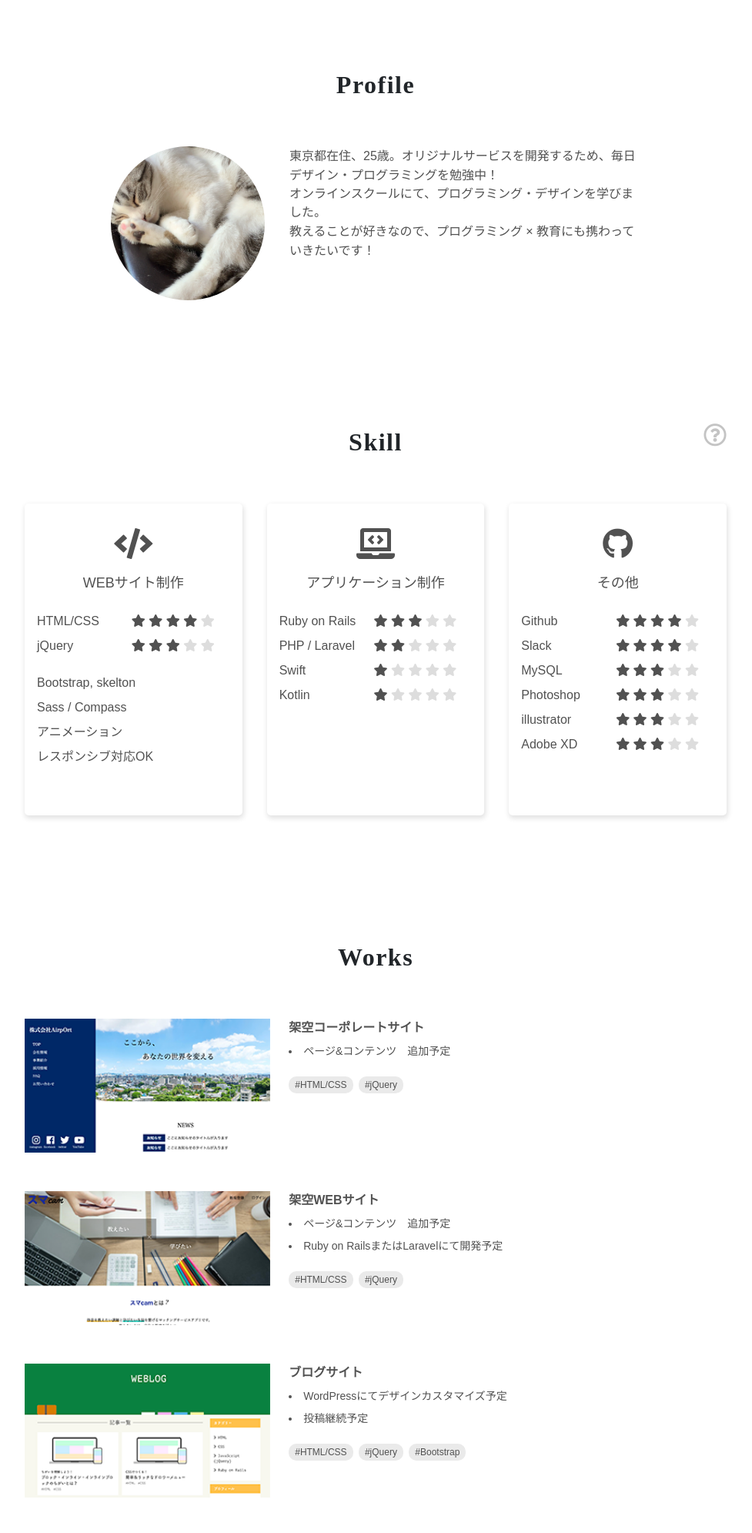
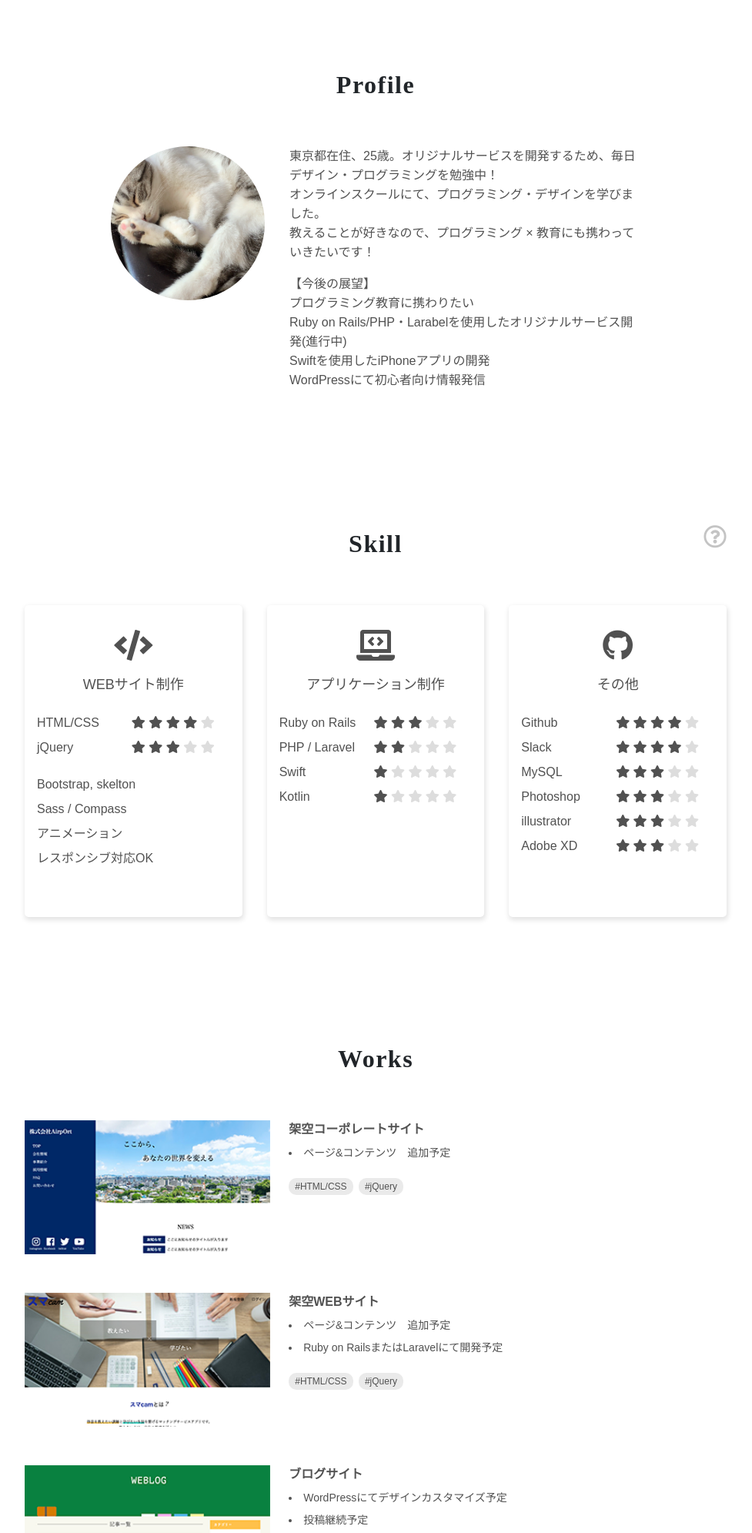
Before and after one commit to YunaSuzuki/portfolio-second, a PHP site: page / in a window 1280 px wide. Shown: the part 402-2393 px from the top of the page at 77% size, without its empty margins (152-1129 px from the left). Run offline with PHP 8.4, Linux system fonts and the light colour scheme; some libraries are stand-ins or nearby versions.

Commit message:
edit profile-text

```diff
--- a/index.php
+++ b/index.php
@@ -72,12 +72,18 @@
             <p class="profile__textbox__row">
               東京都在住、25歳。オリジナルサービスを開発するため、毎日デザイン・プログラミングを勉強中！
             </p>
-            <p>
+            <p class="profile__textbox__row">
               オンラインスクールにて、プログラミング・デザインを学びました。
             </p>
             <p class="profile__textbox__row">
               教えることが好きなので、プログラミング × 教育にも携わっていきたいです！
             </p>
+            <ul class="profile__textbox__row profile__textbox__list">【今後の展望】
+              <li>プログラミング教育に携わりたい</li>
+              <li>Ruby on Rails/PHP・Larabelを使用したオリジナルサービス開発(進行中)</li>
+              <li>Swiftを使用したiPhoneアプリの開発</li>
+              <li>WordPressにて初心者向け情報発信</li>
+            </ul>
             <!--<p class="profile__textbox__row">-->
             <!--  <span class="bold-text marker">(初心者向けブログ更新中)</span>-->
             <!--</p>-->
--- a/sass/modules/common.scss
+++ b/sass/modules/common.scss
@@ -9,6 +9,7 @@ p{
 ul{
   list-style: none;
   padding: 0;
+  margin: 0;
 }
 
 a{
--- a/sass/style.scss
+++ b/sass/style.scss
@@ -144,6 +144,10 @@
 
     &__row{
       line-height: 25px;
+    }
+
+    &__list{
+      margin: 16px 0;
     }
   }
 }
--- a/stylesheets/style.css
+++ b/stylesheets/style.css
@@ -7,7 +7,8 @@ p {
 
 ul {
   list-style: none;
-  padding: 0; }
+  padding: 0;
+  margin: 0; }
 
 a {
   text-decoration: none;
@@ -171,6 +172,8 @@ a {
       text-align: center; } }
   .profile__textbox__row {
     line-height: 25px; }
+  .profile__textbox__list {
+    margin: 16px 0; }
 
 .question-icon {
   position: absolute;
```
Also changed, not shown: 1 other file.
